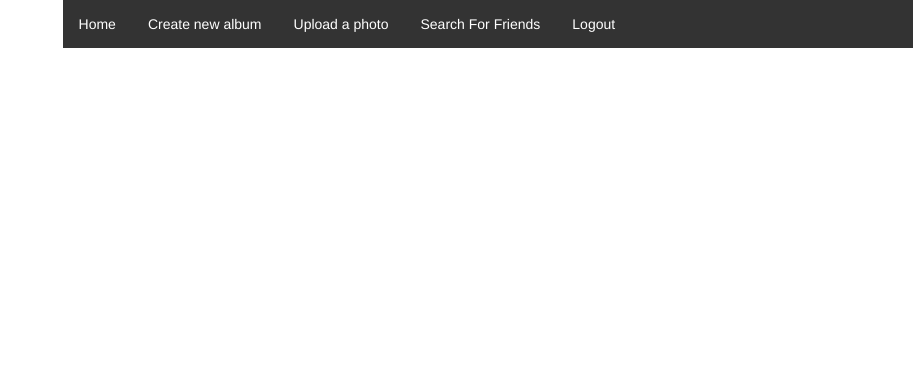
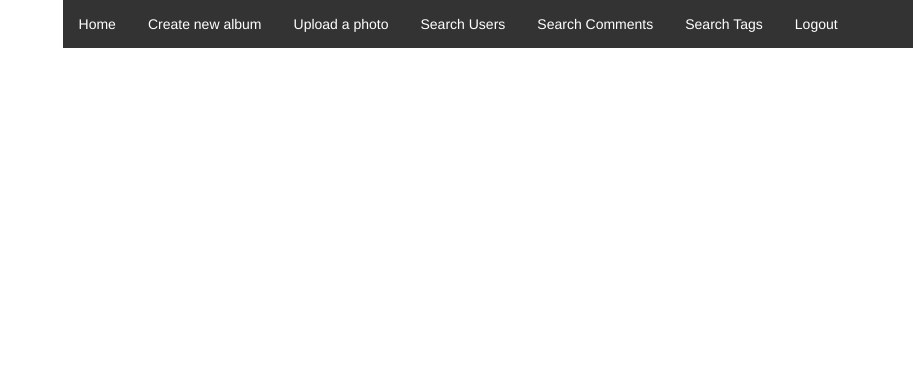
Before and after one commit to kaylaipp/PhotoShare, a Flask app: template templates/profile.html in a window 1280 px wide. Shown: the top 384 px of the page, without its empty margins (367-1280 px from the left). Run offline with Flask 2, Linux system fonts and the light colour scheme; the template is opened without the code that fills it, so the values that code supplies are empty; some libraries are stand-ins or nearby versions.

Commit message:
add search comments and search tags to nav bar

```diff
--- a/templates/profile.html
+++ b/templates/profile.html
@@ -123,7 +123,9 @@
         <li><a href='/'>Home</a></li>
         <li><a href='/new_album'>Create new album</a></li>
         <li><a href='/upload'>Upload a photo</a></li>
-        <li><a href='/search'>Search For Friends</a></li>
+        <li><a href='/search'>Search Users</a></li>
+        <li><a href='/searchcomments'>Search Comments</a></li>
+        <li><a href='/searchtags'>Search Tags</a></li>
         <li><a href='/logout'>Logout</a></li>
     </ul>
 </div>
```
